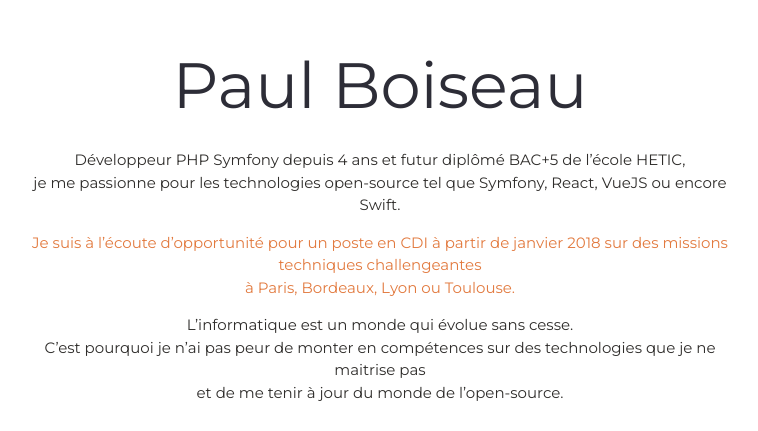
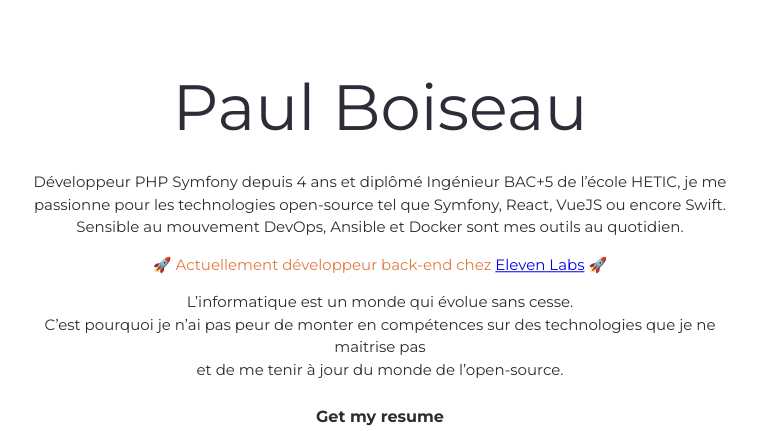
Before and after one commit to paulo17/paulboiseau, a plain HTML site: page app/index.html in a window 1280 px wide. Shown: the part 122-553 px from the top of the page, without its empty margins (260-1018 px from the left). Drawn offline with Linux system fonts and the light colour scheme.

Commit message:
Update description

```diff
--- a/app/index.html
+++ b/app/index.html
@@ -45,9 +45,9 @@
 <div class="container">
     <h1 class="name">Paul Boiseau</h1>
     <div class="content">
-        <p class="description">Développeur PHP Symfony depuis 4 ans et futur diplômé BAC+5 de l’école HETIC,<br/> je me passionne pour les technologies open-source tel que Symfony, React, VueJS ou encore Swift.</p>
+        <p class="description">Développeur PHP Symfony depuis 4 ans et diplômé Ingénieur BAC+5 de l’école HETIC, je me passionne pour les technologies open-source tel que Symfony, React, VueJS ou encore Swift. Sensible au mouvement DevOps, Ansible et Docker sont mes outils au quotidien.</p>
 
-        <p class="info">Je suis à l’écoute d’opportunité pour un poste en CDI à partir de janvier 2018 sur des missions techniques challengeantes<br/> à Paris, Bordeaux, Lyon ou Toulouse.</p>
+        <p class="info">🚀 Actuellement développeur back-end chez <a target="_blank" href="https://eleven-labs.com/">Eleven Labs</a> 🚀</p>
 
         <p>L’informatique est un monde qui évolue sans cesse.<br/> C’est pourquoi je n’ai pas peur de monter en compétences sur des technologies que je ne maitrise pas<br/> et de me tenir à jour du monde de l’open-source.
         </p>
```
